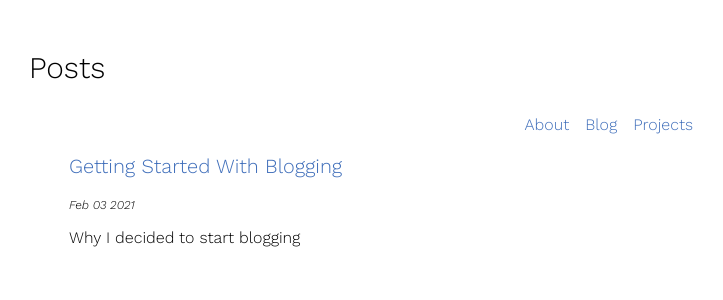
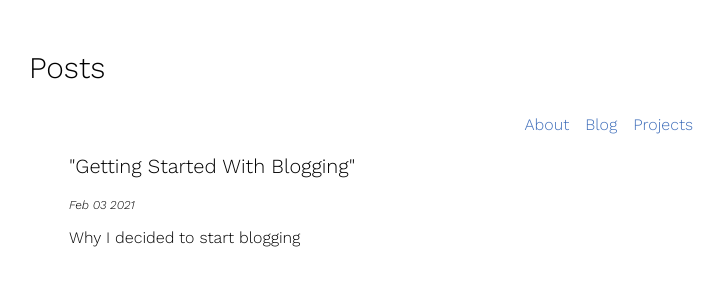
Before and after one commit to lycb/site, a Next.js app: page /posts in a window 1280 px wide. Shown: the top 300 px of the page, without its empty margins (271-994 px from the left). Built offline with nearby package versions, Linux system fonts and the light colour scheme.

Commit message:
add quotes

```diff
--- a/pages/posts.js
+++ b/pages/posts.js
@@ -23,7 +23,7 @@ function Blog({ data, title, description }) {
           {ListItems.map((blog, i) => (
             <li key={i}>
               <Link href={`/posts/${blog.slug}`}>
-                <p className="posts-title">{blog.title}</p>
+                <p className="posts-title">"{blog.title}"</p>
               </Link>
               <p className="post-date">{blog.date}</p>
               <p>{blog.description}</p>
--- a/styles/base.css
+++ b/styles/base.css
@@ -18,7 +18,6 @@ a {
 
 .posts-title {
 	font-size: 20px;
-	color: #3f6eba;
 }
 
 .posts-title:hover {
```
